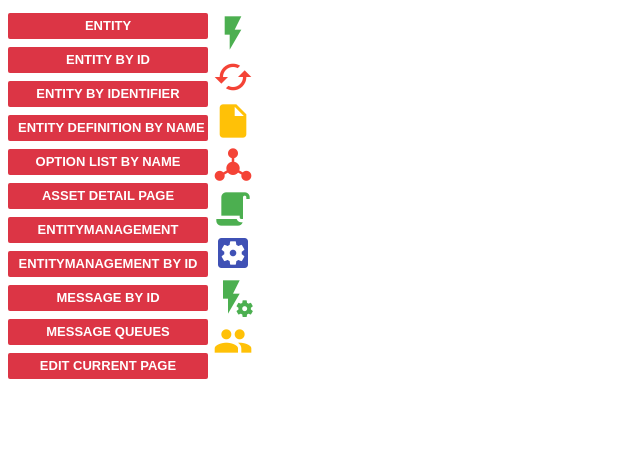
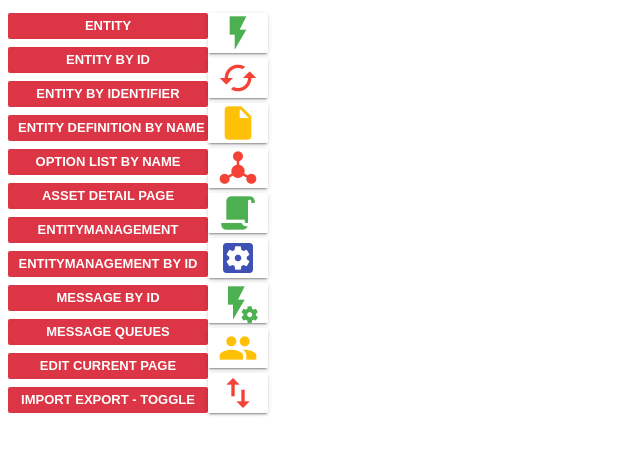
Before and after one commit to ewerkman/ContentHubExtension, a browser extension: page src/index.html in a window 1280 px wide. Shown: the part 50-504 px from the top of the page, without its empty margins (0-640 px from the left). Drawn offline with Linux system fonts and the light colour scheme; files whose address does not match are found by name.

Commit message:
* Add import / export toggle. * Spruce things up a bit.

```diff
--- a/src/index.html
+++ b/src/index.html
@@ -24,20 +24,21 @@
 					<li><button id="messagemngmt-id" class="button">Message By ID</button></li>
 					<li><button id="queues" class="button">Message Queues</button></li>
 					<li><button id="editPage" class="button">Edit Current Page</button></li>
+					<li><button id="toggleImportCheckboxes" class="button">Import Export - toggle</button></li>
 				  </ul>
 				</nav>
 		</div>
-		<div style="width: 50px; float: right;">
+		<div id="chLinks">
 			<ul>
-				<li><a href="#" class="nostyle" data="{origin}/en-us/admin/actions"><i class="m-icon m-icon-lightning-bolt green" title="Actions"></i></a></li>
-				<li><a href="#" class="nostyle" data="{origin}/en-us/admin/cachemgt"><i class="m-icon m-icon-cached red" title="Clear Cache"></i></a></li>
-				<li><a href="#" class="nostyle" data="{origin}/en-us/admin/page"><i class="m-icon m-icon-file amber" title="Pages"></i></a></li>
-				<li><a href="#" class="nostyle" data="{origin}/en-us/admin/definitionmgmt"><i class="m-icon m-icon-graph red" title="Schema"></i></a></li>
-				<li><a href="#" class="nostyle" data="{origin}/en-us/admin/scripts"><i class="m-icon m-icon-script green" title="Scripts"></i></a></li>
-				<li><a href="#" class="nostyle" data="{origin}/en-us/admin/settingmanagement"><i class="m-icon m-icon-settings-box blue" title="Settings"></i></a></li>
-				<li><a href="#" class="nostyle" data="{origin}/en-us/admin/triggers"><i class="m-icon m-icon-flash-settings-variant green" title="Triggers"></i></a></li>
-				<li><a href="#" class="nostyle" data="{origin}/en-us/admin/usrmgt"><i class="m-icon m-icon-account-multiple amber" title="Users"></i></a></li>
-				<li></li>
+				<li><a href="#" class="nostyle" data="{origin}/en-us/admin/actions"><i class="button m-icon m-icon-lightning-bolt green" title="Actions"></i></a></li>
+				<li><a href="#" class="nostyle" data="{origin}/en-us/admin/cachemgt"><i class="button m-icon m-icon-cached red" title="Clear Cache"></i></a></li>
+				<li><a href="#" class="nostyle" data="{origin}/en-us/admin/page"><i class="button m-icon m-icon-file amber" title="Pages"></i></a></li>
+				<li><a href="#" class="nostyle" data="{origin}/en-us/admin/definitionmgmt"><i class="button m-icon m-icon-graph red" title="Schema"></i></a></li>
+				<li><a href="#" class="nostyle" data="{origin}/en-us/admin/scripts"><i class="button m-icon m-icon-script green" title="Scripts"></i></a></li>
+				<li><a href="#" class="nostyle" data="{origin}/en-us/admin/settingmanagement"><i class="button m-icon m-icon-settings-box blue" title="Settings"></i></a></li>
+				<li><a href="#" class="nostyle" data="{origin}/en-us/admin/triggers"><i class="button m-icon m-icon-flash-settings-variant green" title="Triggers"></i></a></li>
+				<li><a href="#" class="nostyle" data="{origin}/en-us/admin/usrmgt"><i class="button m-icon m-icon-account-multiple amber" title="Users"></i></a></li>
+				<li><a href="#" class="nostyle" data="{origin}/en-us/admin/importexport"><i class="button m-icon m-icon-swap-vertical red" title="Import Export"></i></a></li>
 			</ul>
 		</div>
 	</div>
--- a/src/js/app.js
+++ b/src/js/app.js
@@ -48,6 +48,9 @@ document.addEventListener('DOMContentLoaded', function () {
 
     var editPage = document.getElementById("editPage");
     editPage.addEventListener("click", BaseFunction(EditPage));
+
+    var toggleImportCheckboxes = document.getElementById("toggleImportCheckboxes");
+    toggleImportCheckboxes.addEventListener("click", BaseFunction(ToggleImportCheckboxes));
 
     var manageSection = document.getElementsByClassName('nostyle');
     for (var i = 0; i < manageSection.length; i++) {
@@ -281,7 +284,7 @@ chrome.runtime.onMessage.addListener(function (request, sender) {
 
 function EditPage(location) {
     chrome.tabs.executeScript(null, {
-        file: "js/getPagesSource.js"
+        file: "src/js/getPagesSource.js"
     }, function () {
         // If you try and inject into an extensions page or the webstore/NTP you'll get an error
         if (chrome.runtime.lastError) {
@@ -289,6 +292,24 @@ function EditPage(location) {
         }
     });
 
+}
+
+//redirects to api/entities
+function ToggleImportCheckboxes(location) {
+	if(!location.href.includes("/admin/importexport"))
+	{
+        alert("This tool is intended for use on the import export page (link is on the right side)");
+        return;
+    }
+
+	    chrome.tabs.executeScript(null, {
+        file: "src/js/toggleImportExport.js"
+    }, function () {
+        // If you try and inject into an extensions page or the webstore/NTP you'll get an error
+        if (chrome.runtime.lastError) {
+           alert('There was an error injecting script : \n' + chrome.runtime.lastError.message);
+        }
+    });
 }
 
 //clear cache
--- a/src/main.css
+++ b/src/main.css
@@ -41,7 +41,21 @@ ul{
     font-size: 13px;
     margin-bottom: 8px!important;
 }
-.button:hover{
+
+#chLinks {
+	width: 50px;
+	float: right;
+}
+
+#chLinks li {
+    margin-bottom: 5px;
+}
+
+#chLinks .button{
+	background-color: #fff;
+	box-shadow: 0 2px 2px 0 rgba(0,0,0,.14), 0 3px 1px -2px rgba(0,0,0,.2), 0 1px 5px 0 rgba(0,0,0,.12);
+}
+.button:hover, #chLinks .button:hover{
     cursor: pointer;
     background-color: #665;
     color: #fff;
```
Also changed, not shown: src/js/toggleImportExport.js (added, +19 -0 lines), manifest.json.
